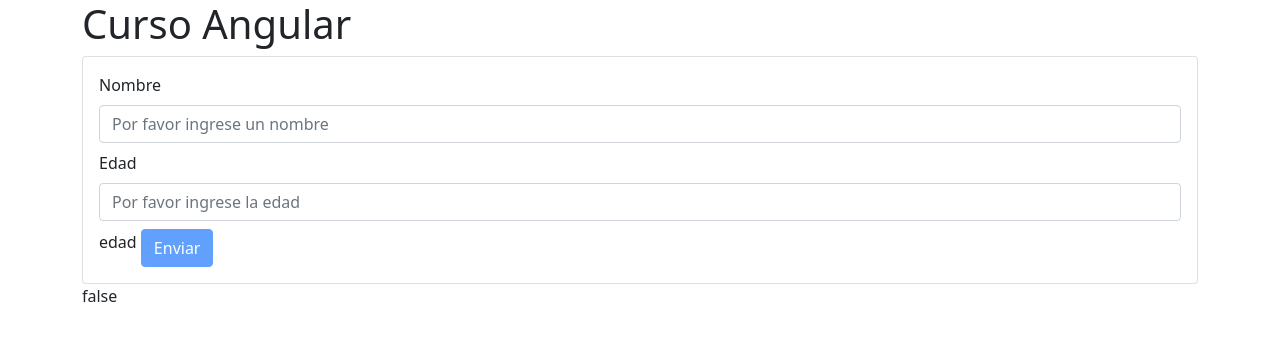
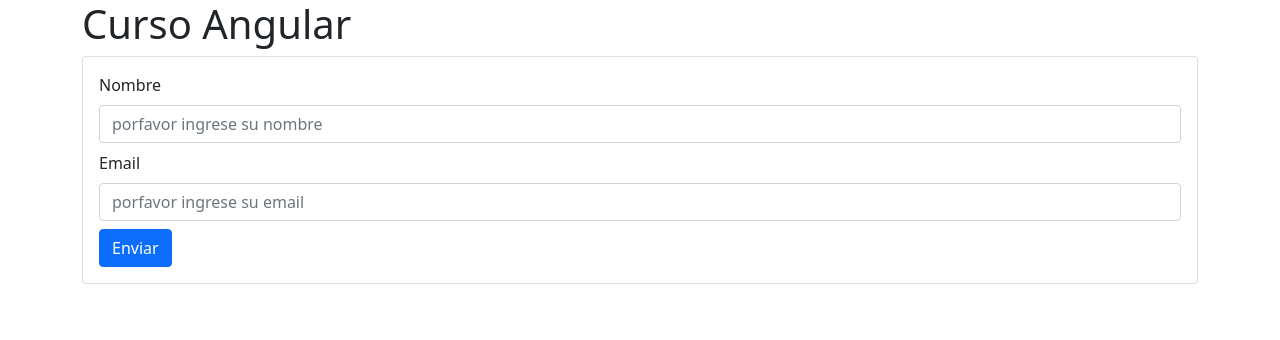
Before and after one commit to acsoliz/curso-angular, an Angular app: page / in a window 1280 px wide. Shown: the top 340 px of the page. Built offline with nearby package versions, Linux system fonts and the light colour scheme.

Commit message:
Formularios reactivos parte 1  (formControl)

```diff
--- a/src/app/app.component.html
+++ b/src/app/app.component.html
@@ -2,5 +2,5 @@
 
     <h1>{{title}}</h1>
 
-    <app-formulario2></app-formulario2>
+    <app-formulario3></app-formulario3>
 </div>
--- a/src/app/formulario2/formulario2.component.html
+++ b/src/app/formulario2/formulario2.component.html
@@ -40,7 +40,7 @@
       </div>
       edad
       <!-- <button class="btn btn-primary mt-2" [disabled]="name.invalid || edad.invalid" >Enviar</button> -->
-      <button class="btn btn-primary mt-2" [disabled]="formContact.invalid" >Enviar</button>
+      <button class="btn btn-primary mt-2" [disabled]="formContact  .invalid" >Enviar</button>
 
     </form>
   </div>
--- /dev/null
+++ b/src/app/formulario3/formulario3.component.html
@@ -0,0 +1,21 @@
+<div class="card">
+    <div class="card-body">
+        <form >
+            <div class="mb-2">
+                <label class="form-label">
+                    Nombre
+                </label>
+                <input type="text" [formControl]="name" class="form-control" placeholder="porfavor ingrese su nombre">
+            </div>
+            <div class="mb-2">
+                <label class="form-label">
+                    Email
+                </label>
+                <input type="email" [formControl]="email" class="form-control" placeholder="porfavor ingrese su email">
+            </div>
+            <button class="btn btn-primary">Enviar</button>
+        </form>
+    </div>
+</div>
+{{name.value}}
+{{email.value}}
--- /dev/null
+++ b/src/app/formulario3/formulario3.component.ts
@@ -0,0 +1,15 @@
+import { Component } from '@angular/core';
+import { FormControl } from '@angular/forms'
+
+@Component({
+  selector: 'app-formulario3',
+  templateUrl: './formulario3.component.html',
+  styleUrls: ['./formulario3.component.css']
+})
+export class Formulario3Component {
+
+  name = new FormControl(''); // deben ser la instancia de una clase form Control para sincronizar con los inputs del html
+  email = new FormControl('');
+
+
+}
```
Also changed, not shown: src/app/app.module.ts (+6 -3 lines), src/app/formulario3/formulario3.component.css (added), 1 other file (tests, documents, lock files or other folders).
